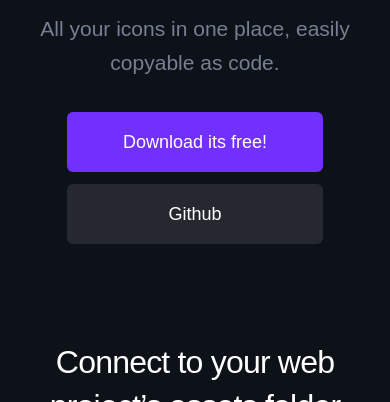
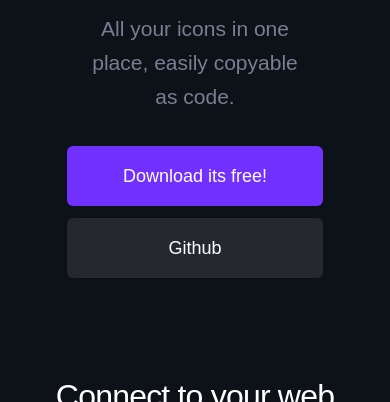
Before and after one commit to Icon-Shelf/icon-shelf.github.io, a Gatsby site: page / in a window 390 px wide. Shown: the part 442-844 px from the top of the page. Built offline with nearby package versions, Linux system fonts and the light colour scheme; Gatsby itself is replaced by a stand-in of ours.

Commit message:
hero sub text fix

```diff
--- a/src/components/home-page/hero.jsx
+++ b/src/components/home-page/hero.jsx
@@ -12,7 +12,7 @@ const Hero = () => {
             The icon manager for web developer
           </h1>
 
-          <p className="mt-4 m-auto text-desktop-subheading text-body md:mt-2 md:px-20">
+          <p className="mt-4 px-20 m-auto text-desktop-subheading text-body md:mt-2">
             All your icons in one place, easily copyable as code.
           </p>
 
```
